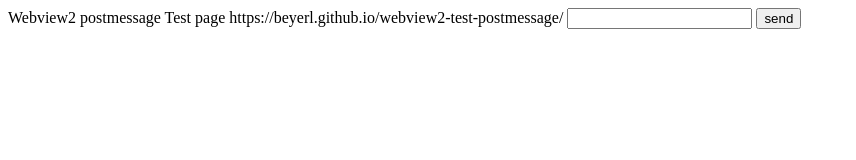
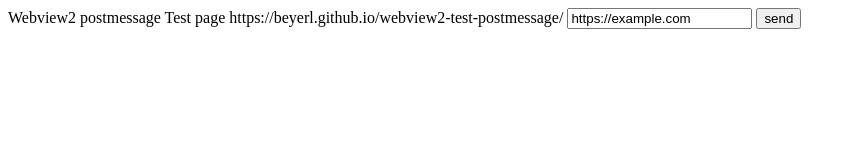
Before and after one commit to beyerl/webview2-test-postmessage, a plain HTML site: page index.html in a window 1280 px wide. Shown: the whole page, without its empty margins (0-856 px from the left). Drawn offline with Linux system fonts and the light colour scheme.

Commit message:
add input box value

```diff
--- a/index.html
+++ b/index.html
@@ -7,7 +7,7 @@
 </head>
 <body>
 Webview2 postmessage Test page https://beyerl.github.io/webview2-test-postmessage/
-<input id="urlBox"></input>
+<input id="urlBox" value="https://example.com"></input>
 <button id="btn">send</button>
 </body>
 <script>
```
